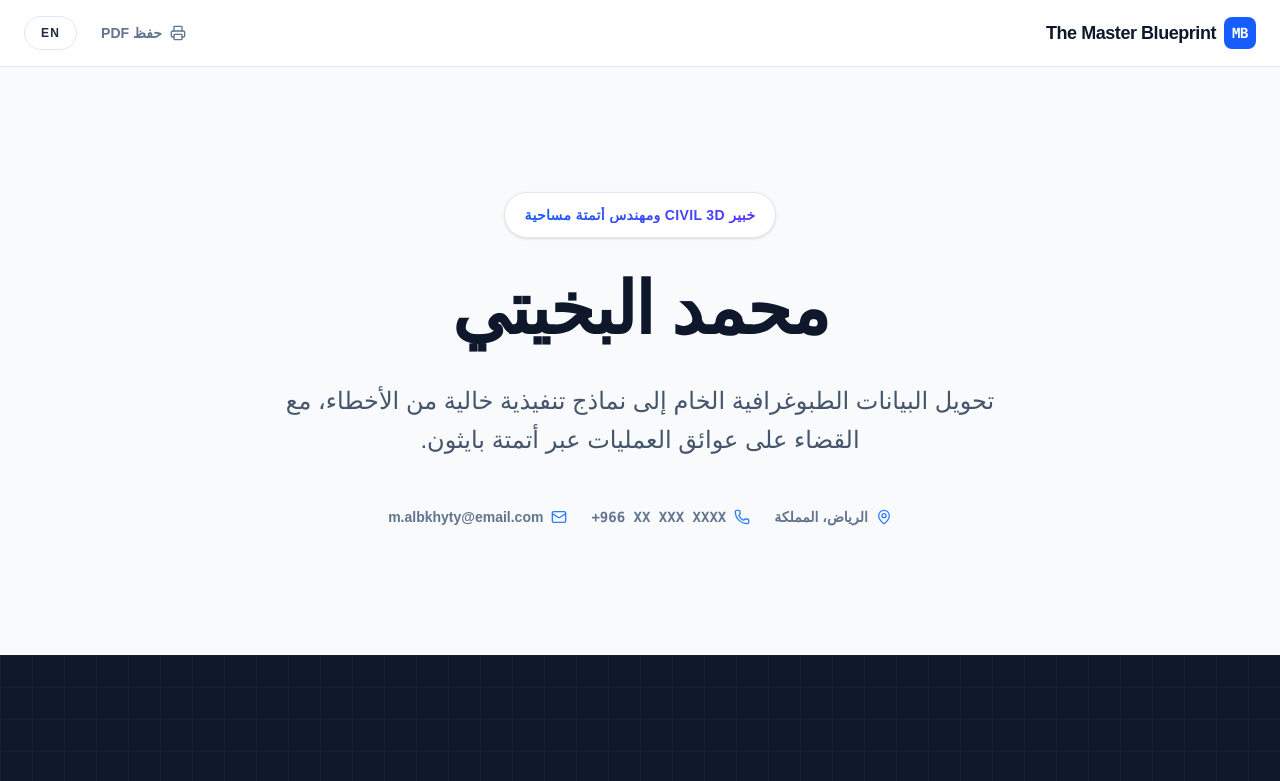
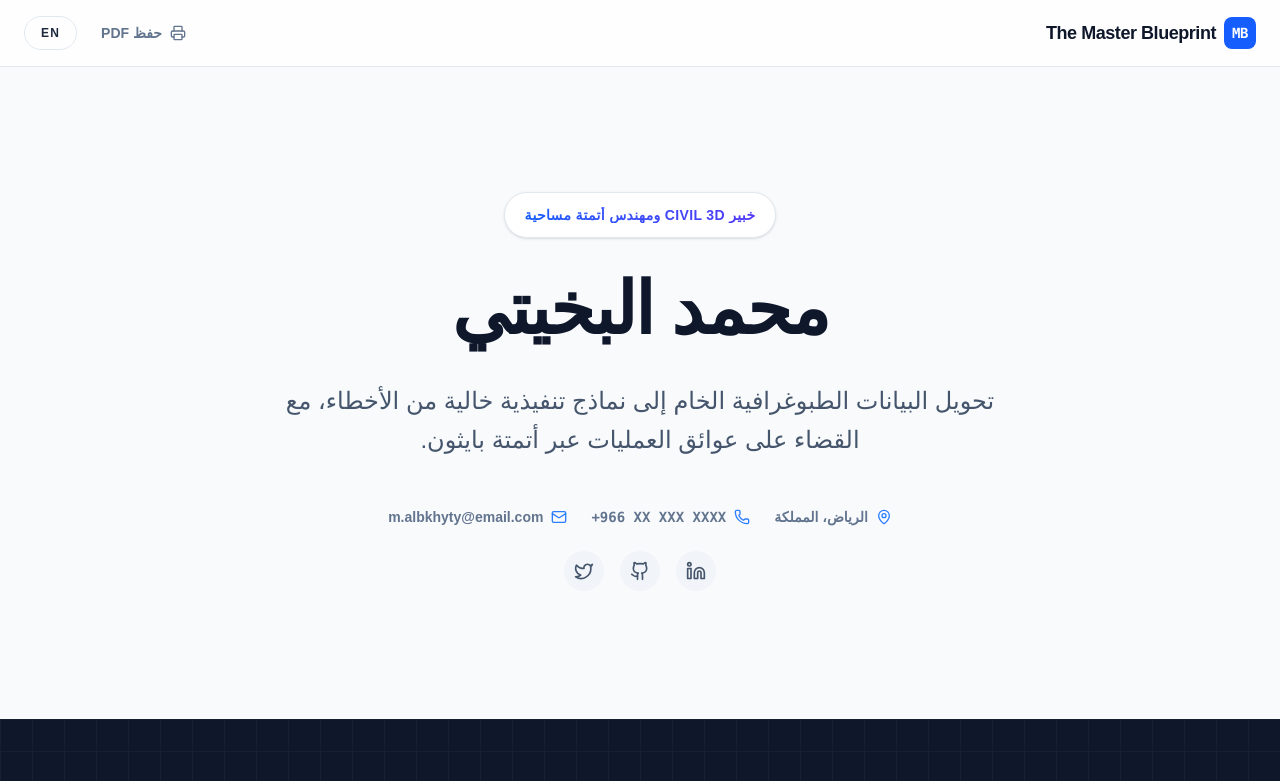
Before and after one commit to engmohammeda/portfolio, a React (Vite) app: page / in a window 1280 px wide. Shown: the top 781 px of the page. Built offline with nearby package versions, Linux system fonts and the light colour scheme; a web font is replaced by a local one.

Commit message:
feat: Add social media links to header
Includes LinkedIn, GitHub, and Twitter icons and links in the resume header for enhanced connectivity. Updates data structure to accommodate new social media fields.

```diff
--- a/src/App.tsx
+++ b/src/App.tsx
@@ -4,7 +4,7 @@ import {
   FileDown, Map, Calculator, Code2, Globe, Mail, Phone, MapPin,
   Linkedin, Printer, Briefcase, User, GraduationCap, Wrench, FolderOpen,
   ArrowRight, CheckCircle2, ChevronRight, Download, Terminal, Layers,
-  ListFilter, ArrowUpDown
+  ListFilter, ArrowUpDown, Github, Twitter
 } from 'lucide-react';
 import { cvData, Language } from './data';
 import { Radar, RadarChart, PolarGrid, PolarAngleAxis, PolarRadiusAxis, ResponsiveContainer, Tooltip } from 'recharts';
@@ -131,6 +131,29 @@ export default function App() {
             <span className="flex items-center gap-2"><MapPin className="w-4 h-4 text-blue-500"/> {d.header.location}</span>
             <span className="flex items-center gap-2 font-mono"><Phone className="w-4 h-4 text-blue-500" /> <span dir="ltr">{d.header.phone}</span></span>
             <span className="flex items-center gap-2"><Mail className="w-4 h-4 text-blue-500"/> {d.header.email}</span>
+          </motion.div>
+
+          <motion.div
+            initial={{ opacity: 0 }}
+            animate={{ opacity: 1 }}
+            transition={{ delay: 0.5 }}
+            className="mt-6 flex justify-center gap-4"
+          >
+            {d.header.linkedin && (
+              <a href={d.header.linkedin} target="_blank" rel="noreferrer" className="w-10 h-10 rounded-full bg-slate-100 flex items-center justify-center text-slate-600 hover:bg-blue-100 hover:text-blue-600 transition-colors">
+                <Linkedin className="w-5 h-5" />
+              </a>
+            )}
+            {d.header.github && (
+              <a href={d.header.github} target="_blank" rel="noreferrer" className="w-10 h-10 rounded-full bg-slate-100 flex items-center justify-center text-slate-600 hover:bg-slate-200 hover:text-slate-900 transition-colors">
+                <Github className="w-5 h-5" />
+              </a>
+            )}
+            {d.header.twitter && (
+              <a href={d.header.twitter} target="_blank" rel="noreferrer" className="w-10 h-10 rounded-full bg-slate-100 flex items-center justify-center text-slate-600 hover:bg-blue-50 hover:text-blue-400 transition-colors">
+                <Twitter className="w-5 h-5" />
+              </a>
+            )}
           </motion.div>
         </div>
       </section>
--- a/src/data.ts
+++ b/src/data.ts
@@ -8,7 +8,9 @@ export const cvData = {
       location: "Riyadh, KSA",
       phone: "+966 XX XXX XXXX",
       email: "m.albkhyty@email.com",
-      linkedin: "linkedin.com/in/malbkhyty",
+      linkedin: "https://linkedin.com/in/malbkhyty",
+      github: "https://github.com/engmohammeda",
+      twitter: "https://twitter.com/malbkhyty",
       valueProp: "Transforming raw topographic data into error-free executable models while eliminating bottlenecks through Python automation."
     },
     summary: {
@@ -122,7 +124,9 @@ export const cvData = {
       location: "الرياض، المملكة",
       phone: "+966 XX XXX XXXX",
       email: "m.albkhyty@email.com",
-      linkedin: "linkedin.com/in/malbkhyty",
+      linkedin: "https://linkedin.com/in/malbkhyty",
+      github: "https://github.com/engmohammeda",
+      twitter: "https://twitter.com/malbkhyty",
       valueProp: "تحويل البيانات الطبوغرافية الخام إلى نماذج تنفيذية خالية من الأخطاء، مع القضاء على عوائق العمليات عبر أتمتة بايثون."
     },
     summary: {
```
